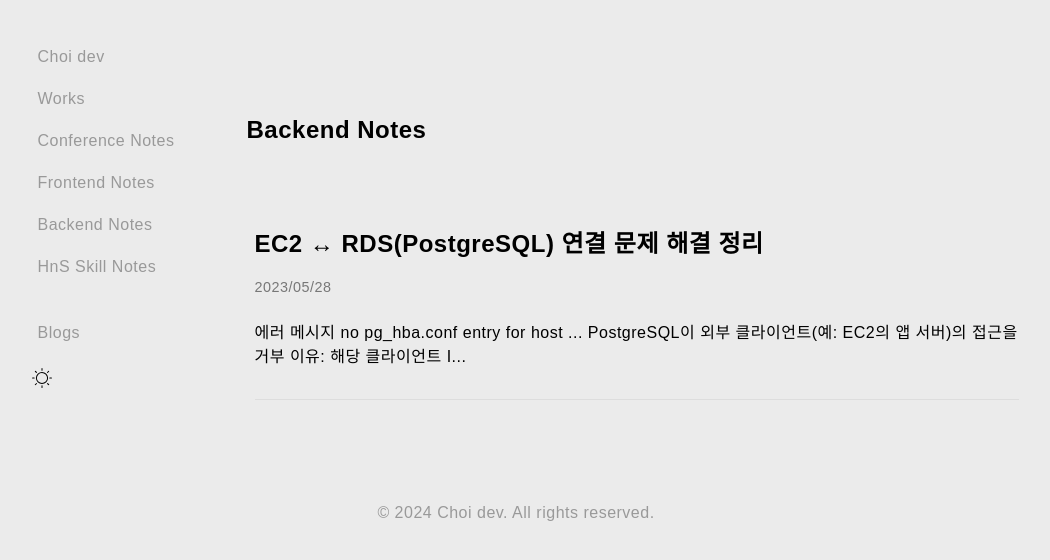
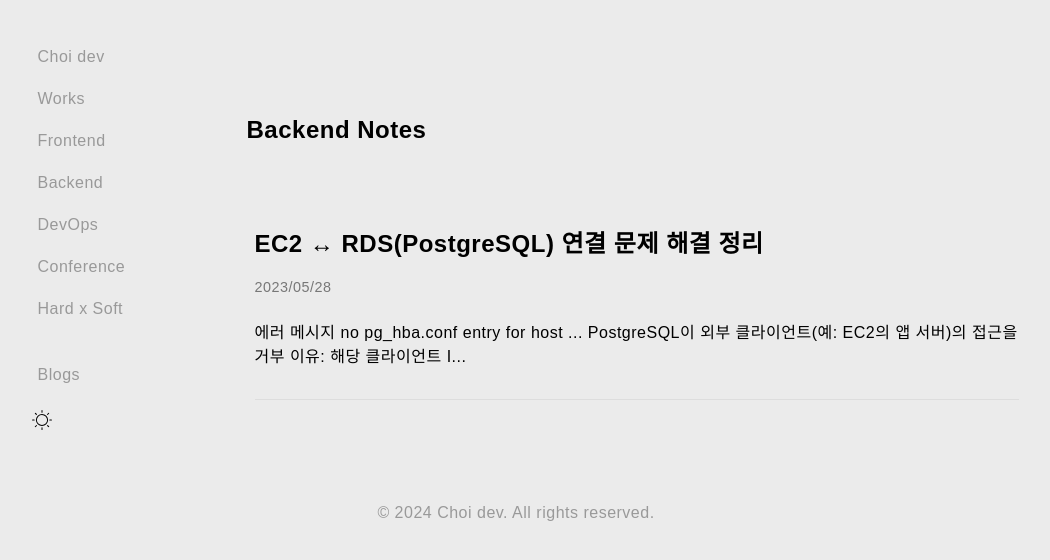
Before and after one commit to RomaneeChoiti/Choidev.github.io, a React (Create React App) app: page /BackendNotes in a window 1280 px wide. Shown: the top 560 px of the page, without its empty margins (124-1174 px from the left). Built offline with nearby package versions, Linux system fonts and the light colour scheme.

Commit message:
devOps추가

```diff
--- a/src/Components/Navbar.js
+++ b/src/Components/Navbar.js
@@ -14,16 +14,19 @@ function Navbar() {
           <Link to="/works">Works</Link>
         </li>
         <li>
-          <Link to="/ConferenceNotes">Conference Notes</Link>
+          <Link to="/FrontendNotes">Frontend</Link>
         </li>
         <li>
-          <Link to="/FrontendNotes">Frontend Notes</Link>
+          <Link to="/BackendNotes">Backend</Link>
         </li>
         <li>
-          <Link to="/BackendNotes">Backend Notes</Link>
+          <Link to="/DevOpsNotes">DevOps</Link>
         </li>
         <li>
-          <Link to="/HnSSkillNotes">HnS Skill Notes</Link>
+          <Link to="/ConferenceNotes">Conference</Link>
+        </li>
+        <li>
+          <Link to="/HnSSkillNotes">Hard x Soft</Link>
         </li>
         <li>
           {/* <Link to="/ComedyNotes">Comedy Notes</Link> */}
--- a/src/Components/Post/DynamicPostPage.js
+++ b/src/Components/Post/DynamicPostPage.js
@@ -9,13 +9,13 @@ function DynamicPostPage() {
   const normalizedType = type?.toLowerCase();
 
   useEffect(() => {
-    const validTypes = ["gitblog", "conferencenotes", "backendnotes", "frontendnotes", "hnsskillnotes", "comedynotes"];
+    const validTypes = ["gitblog", "conferencenotes", "backendnotes", "frontendnotes", "hnsskillnotes", "comedynotes", "devopsnotes"];
     if (type && !validTypes.includes(normalizedType)) {
       navigate(`/${normalizedType}`, { replace: true });
     }
   }, [type, normalizedType, navigate]);
 
-  const validTypes = ["gitblog", "conferencenotes", "backendnotes", "frontendnotes", "hnsskillnotes", "comedynotes"];
+  const validTypes = ["gitblog", "conferencenotes", "backendnotes", "frontendnotes", "hnsskillnotes", "comedynotes", "devopsnotes"];
   if (!validTypes.includes(normalizedType)) {
     return <p>Page not found. Please check the URL.</p>;
   }
--- a/src/Components/Post/PostPage.js
+++ b/src/Components/Post/PostPage.js
@@ -7,6 +7,7 @@ import frontendnotes from "../../pages/FrontendNotes";
 import hnsskillnotes from "../../pages/HnSskillNotes";
 import TableOfContents from "./TableOfContents";
 import ComedyNotes from "../../pages/ComedyNotes";
+import DevOpsNotes from "../../pages/DevOpsNotes"; // Import DevOpsNotes
 
 function PostPage({ type, postId }) {
   const navigate = useNavigate();
@@ -20,6 +21,8 @@ function PostPage({ type, postId }) {
       ? frontendnotes
       : type === "hnsskillnotes"
       ? hnsskillnotes
+      : type === "devopsnotes"
+      ? DevOpsNotes
       : type === "comedynotes"
       ? ComedyNotes
       : [];
@@ -85,8 +88,13 @@ function PostPage({ type, postId }) {
           : type === "frontendnotes"
           ? "Frontend Notes"
           : type === "hnsskillnotes"
-          ? "HnS Skill Notes"
-          : "Past Notes"}
+          ? "Hard and Soft Skill Notes"
+          : type === "devopsnotes"
+          ? "DevOps Notes"
+          : type === "comedynotes"
+          ? "Comedy Notes"
+          : "Past Notes"
+        }
       </h2>
       <ul className={styles.postList}>
         {validData.map((post) => (
--- a/src/data/HnSskillNotes/post_3.js
+++ b/src/data/DevOpsNotes/post_1.js
@@ -1,4 +1,4 @@
-const post_3 = {
+const post_1 = {
     id: "post3",
     title: "AWS 계정 간 이전 정리 – 스냅샷(Snapshot) 및 탄력적 IP 주의사항",
     date: "2025/07/05",
@@ -44,4 +44,4 @@ const post_3 = {
 `
 }
 
-export default post_3;
+export default post_1;
--- a/src/data/HnSskillNotes/post_4.js
+++ b/src/data/DevOpsNotes/post_2.js
@@ -1,4 +1,4 @@
-const post_4 = {
+const post_2 = {
     id: "post4",
     title: "React Native iOS 환경 변수 (.env.prod) 적용 및 Xcode 빌드 설정",
     date: "2025/07/14",
@@ -107,4 +107,4 @@ Xcode에서 Clean 후 빌드가 성공적으로 완료되며, 더 이상 Generat
 `
 }
 
-export default post_4;
+export default post_2;
--- /dev/null
+++ b/src/pages/DevOpsNotes.js
@@ -0,0 +1,11 @@
+import { loadNotesWithoutRequireContext } from "../utils/loadNotesWithoutRequireContext";
+
+const requireContext = require.context("../data/DevOpsNotes", false, /post_.*\.js$/);
+const files = {};
+requireContext.keys().forEach((key) => {
+  files[key] = requireContext(key).default;
+});
+
+const DevOpsNotes = loadNotesWithoutRequireContext(files);
+
+export default DevOpsNotes;
```
